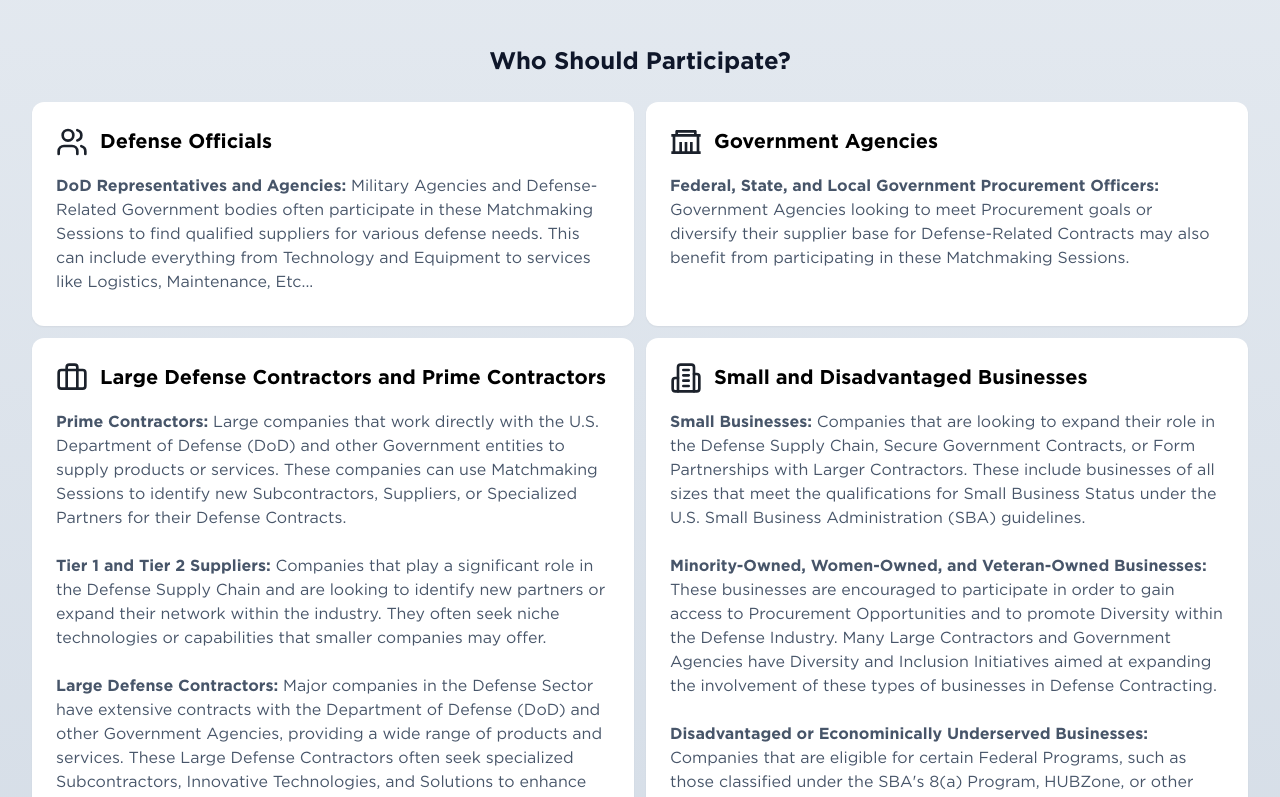
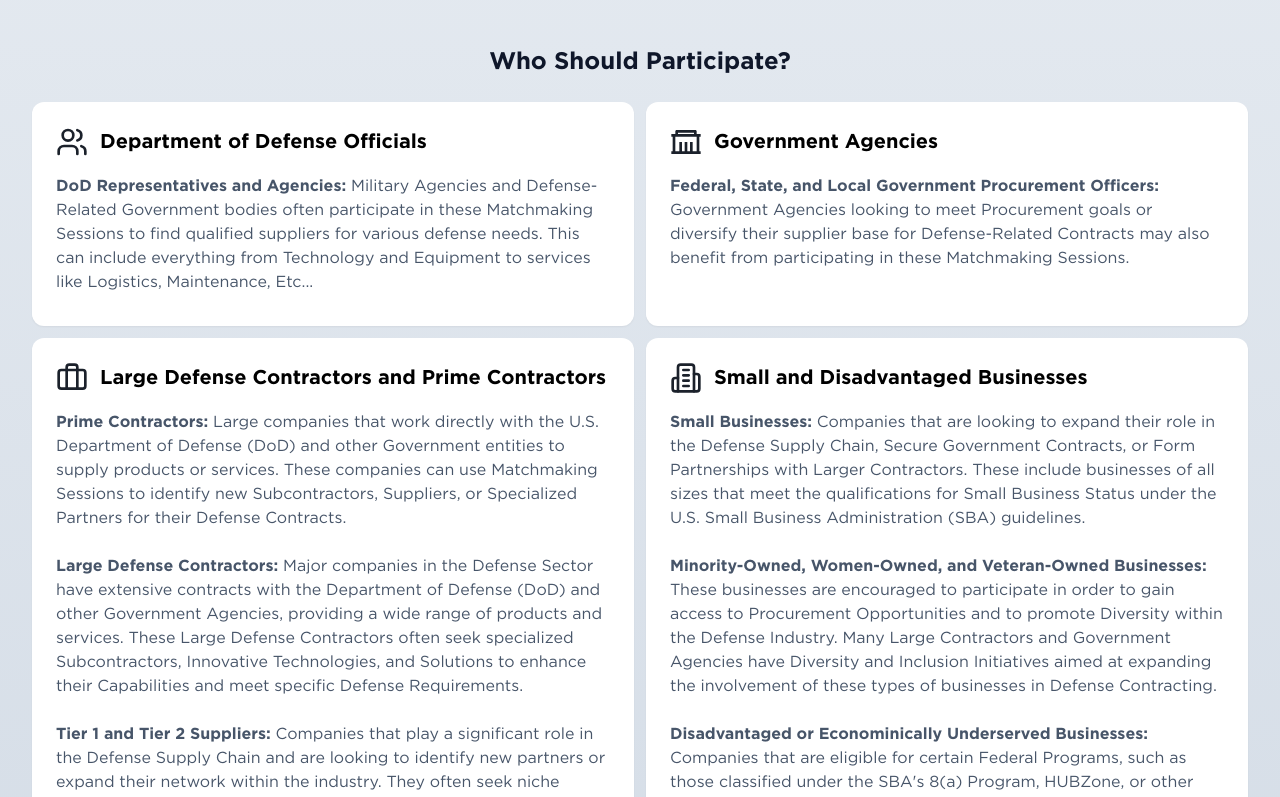
Before and after one commit to masonym/ada-website, a Next.js app: page /events/2025-defense-industry-forecast/about/matchmaking-sessions in a window 1280 px wide. Shown: the part 1462-2259 px from the top of the page. Built offline with nearby package versions, Linux system fonts and the light colour scheme.

Commit message:
Refactor MatchmakingPage.tsx to update participant sections and add government and military officials section

```diff
--- a/src/app/events/[slug]/about/matchmaking-sessions/MatchmakingPage.tsx
+++ b/src/app/events/[slug]/about/matchmaking-sessions/MatchmakingPage.tsx
@@ -13,7 +13,7 @@ const MatchmakingPage = () => {
 
   const participants = [
     {
-      title: "Defense Officials",
+      title: "Department of Defense Officials",
       description: (
         <>
           <p className="mb-2">
@@ -41,9 +41,9 @@ const MatchmakingPage = () => {
           <p className="mb-2">
             <b>Prime Contractors:</b> Large companies that work directly with the U.S. Department of Defense (DoD) and other Government entities to supply products or services. These companies can use Matchmaking Sessions to identify new Subcontractors, Suppliers, or Specialized Partners for their Defense Contracts.
             <br /><br />
+            <b>Large Defense Contractors:</b> Major companies in the Defense Sector have extensive contracts with the Department of Defense (DoD) and other Government Agencies, providing a wide range of products and services. These Large Defense Contractors often seek specialized Subcontractors, Innovative Technologies, and Solutions to enhance their Capabilities and meet specific Defense Requirements.
+            <br /><br />
             <b>Tier 1 and Tier 2 Suppliers:</b> Companies that play a significant role in the Defense Supply Chain and are looking to identify new partners or expand their network within the industry. They often seek niche technologies or capabilities that smaller companies may offer.
-            <br /><br />
-            <b>Large Defense Contractors:</b> Major companies in the Defense Sector have extensive contracts with the Department of Defense (DoD) and other Government Agencies, providing a wide range of products and services. These Large Defense Contractors often seek specialized Subcontractors, Innovative Technologies, and Solutions to enhance their Capabilities and meet specific Defense Requirements.
           </p>
         </>
       ),
```
